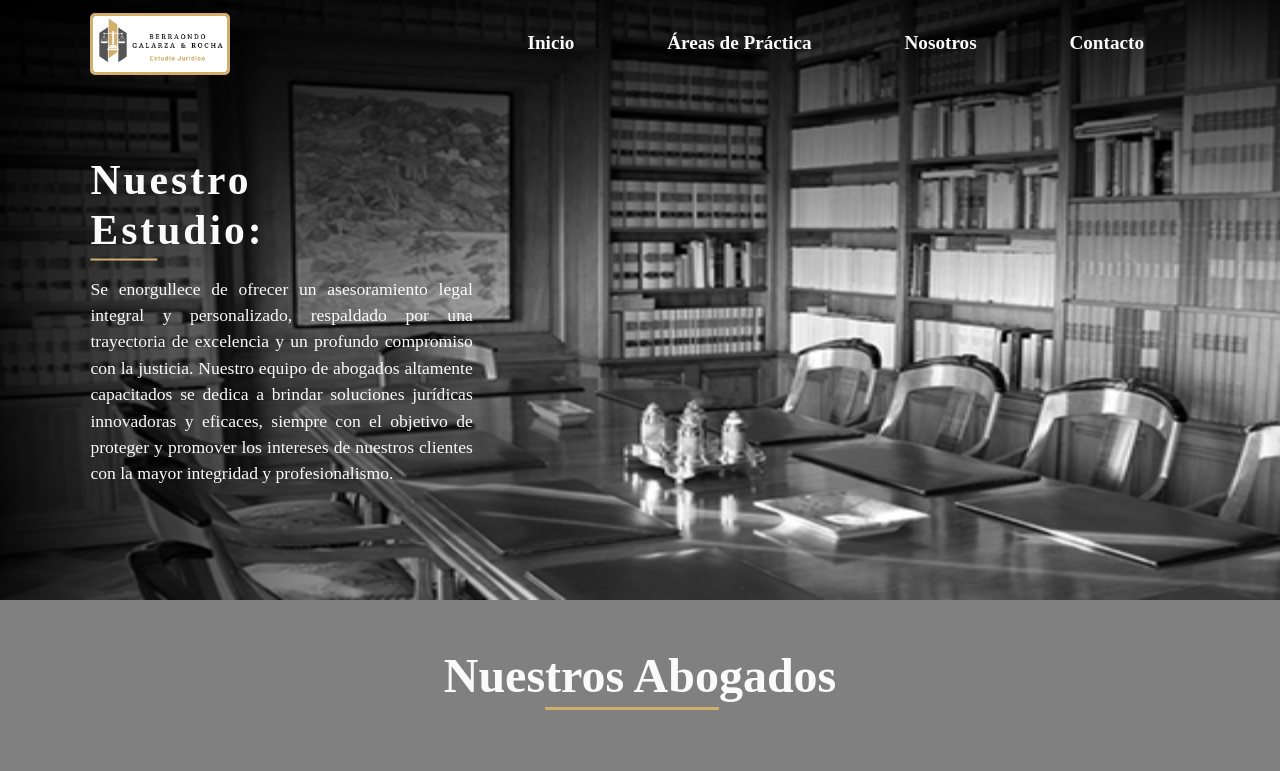
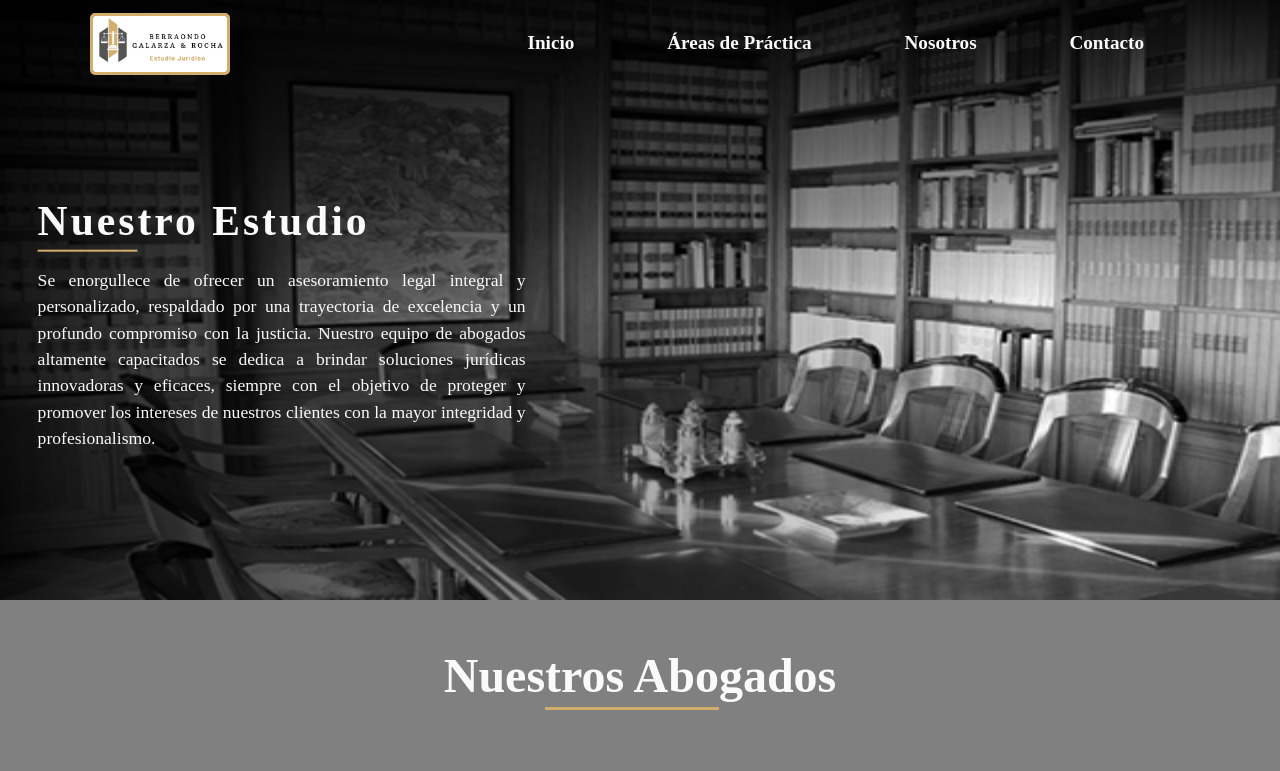
Before and after one commit to MagaliLamela/estudio-nico, a React (Vite) app: page /nosotros in a window 1280 px wide. Shown: the top 771 px of the page. Built offline with nearby package versions, Linux system fonts and the light colour scheme.

Commit message:
septimo commit

```diff
--- a/src/components/Nostros/Nosotros.jsx
+++ b/src/components/Nostros/Nosotros.jsx
@@ -12,7 +12,7 @@ const Nosotros = () => {
         <img className="imgNosotros" src={oficina} alt="Oficinas" />
 
         <div className='textoNosotros'>
-          <h1>Nuestro<br /> <span>Est</span>udio:</h1>
+          <h1><span>Nues</span>tro Estudio</h1>
           <p>Se enorgullece de ofrecer un asesoramiento legal integral y personalizado, respaldado por una trayectoria de excelencia y un profundo compromiso con la justicia. Nuestro equipo de abogados altamente capacitados se dedica a brindar soluciones jurídicas innovadoras y eficaces, siempre con el objetivo de proteger y promover los intereses de nuestros clientes con la mayor integridad y profesionalismo.</p>
         </div>
       </div>
--- a/src/components/Nostros/nosotros.css
+++ b/src/components/Nostros/nosotros.css
@@ -43,7 +43,7 @@
     left: 0;
     right: 0;
     bottom: 0;
-    background: linear-gradient(to right, rgba(0, 0, 0, 0.9) 0%, rgba(0, 0, 0, 0) 50%),
+    background: linear-gradient(to right, rgba(0, 0, 0, 0.9) 0%, rgba(0, 0, 0, 0) 80%),
     linear-gradient(to bottom, rgba(0, 0, 0, 0.9) 0%, rgba(0, 0, 0, 0) 50%);
     pointer-events: none;
     /* Asegura que el gradiente no interfiera con los eventos del ratón */
@@ -60,8 +60,8 @@
     text-align: justify;
     padding: 20px;
     z-index: 2;
-    width: 33vw;
-    margin-top: 1.8rem;
+    width: 33rem;
+    margin-top: 2rem;
 }
 
 .textoNosotros h1 {
```
